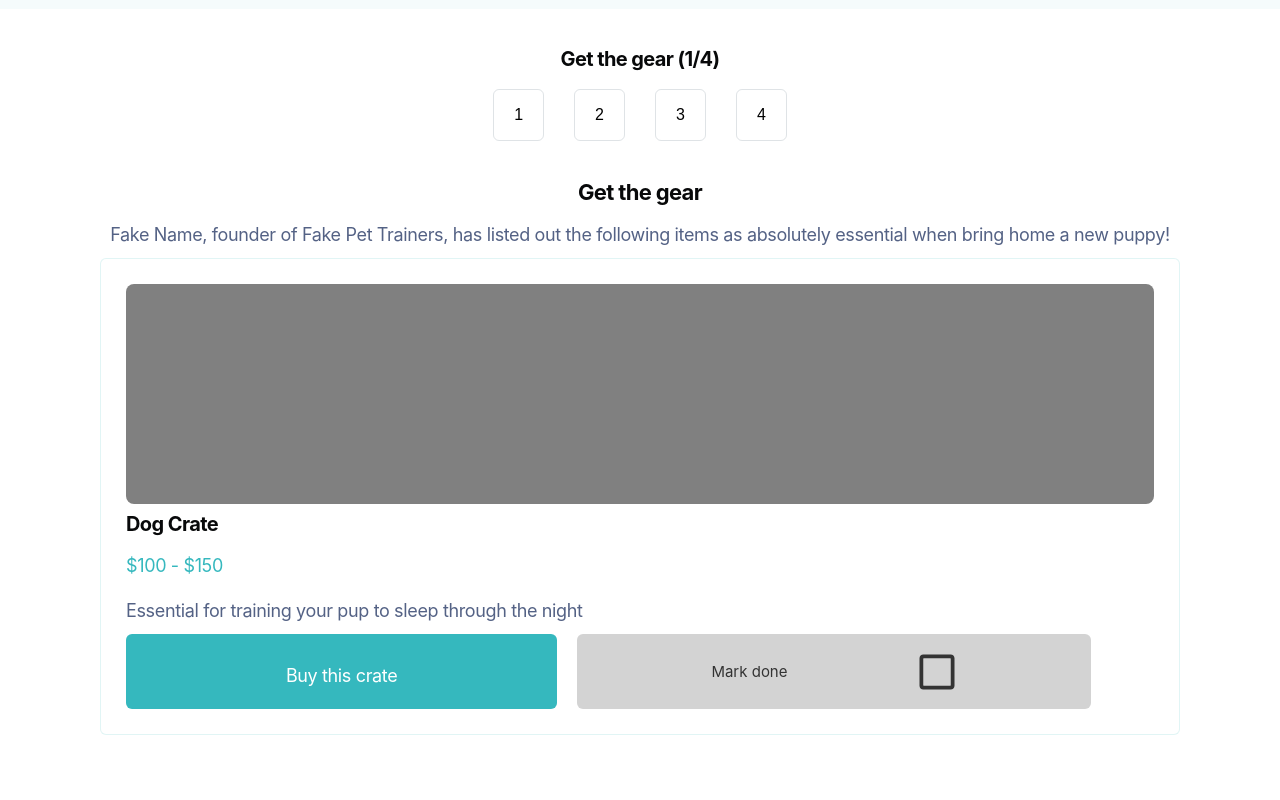
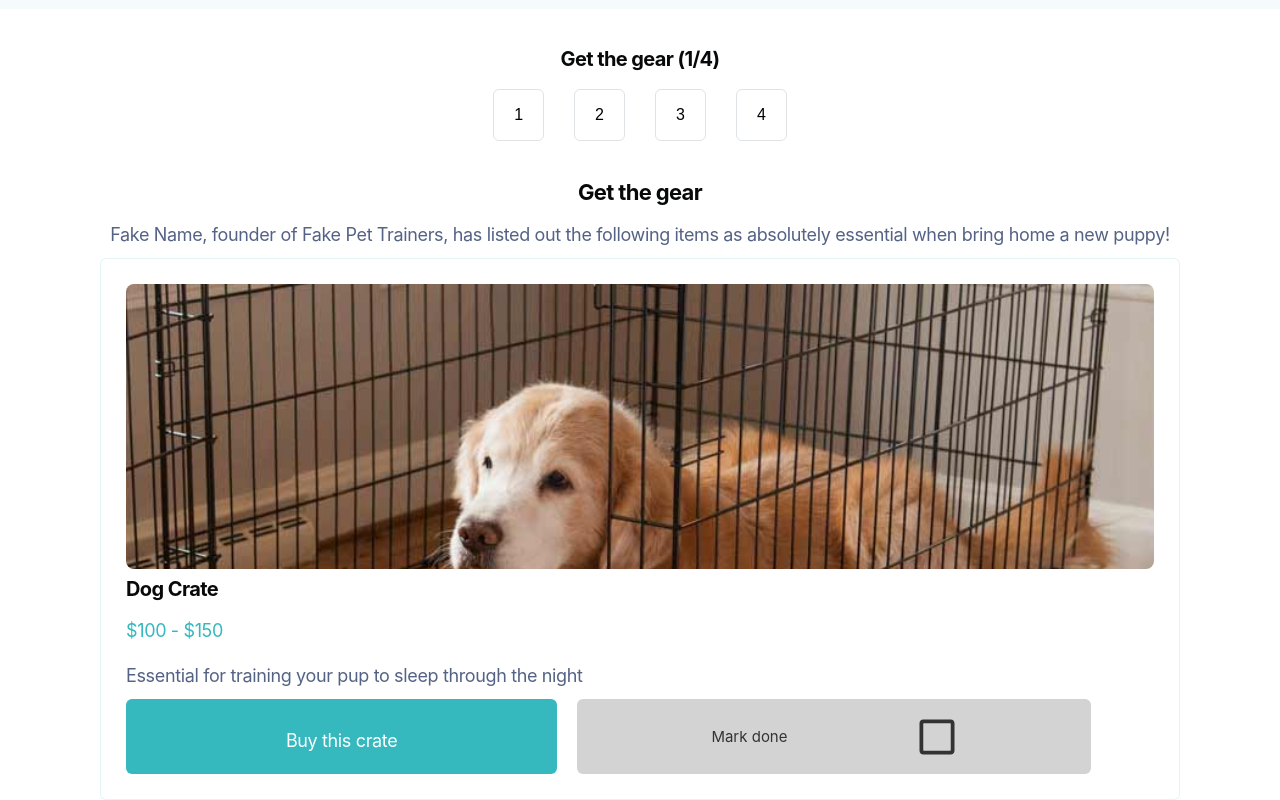
Before and after one commit to benharris28/new-puppy, a React (Create React App) app: page /checklist in a window 1280 px wide. Shown: the part 686-1486 px from the top of the page. Before the commit the page ends 1421 px from the top, so only its background shows below. Built offline with nearby package versions, Linux system fonts and the light colour scheme.

Commit message:
updated image styling

```diff
--- a/src/Components/ChecklistCard/ChecklistCard.js
+++ b/src/Components/ChecklistCard/ChecklistCard.js
@@ -2,9 +2,10 @@ import React from 'react';
 import { FontAwesomeIcon } from '@fortawesome/react-fontawesome'
 
 import { faSquare} from '@fortawesome/free-regular-svg-icons'
-
+import dogCrate from '../../Photos/dogCrate.jpg'
 
 class ChecklistCard extends React.Component {
+
     render() {
         return(
             <>
@@ -13,9 +14,13 @@ class ChecklistCard extends React.Component {
                     <p>Fake Name, founder of Fake Pet Trainers, has listed out the following items as absolutely essential when bring home a new puppy!</p>
                 </div>
                 <div className="checklist-card">
-                    <div className="checklist-card-image">
-                        <div className="stock-image"></div>
-                    </div>
+
+                        <div className="checklist-image-square">
+                            <img src={dogCrate} alt="dog crate" className="checklist-image" />
+                        </div>
+
+
+
                     <div className="checklist-card-content">
                         <div className="title-wrap">
                             <h6>Dog Crate</h6>
--- a/src/Routes/Checklist/Checklist.css
+++ b/src/Routes/Checklist/Checklist.css
@@ -54,17 +54,7 @@
     border-color: rgba(53,184,190,0.5);
 }
 
-.checklist-image {
-    overflow: hidden;
-    max-height: 120px;
-    max-width: 120px;
-    min-height: 120px;
-    min-width: 120px;
-    margin-right: 30px;
-    border-radius: 8px;
-    object-fit: cover;
-    margin-bottom: 20px;
-}
+
 
 .checklist-card-content {
     width: 100%;
@@ -111,6 +101,26 @@
         background-color: grey;
 
   }
+
+  .checklist-image-square {
+    overflow: hidden;
+    width: 100%;
+    height: 285px;
+    min-height: 120px;
+    min-width: 120px;
+    margin: auto;
+    border-radius: 8px;
+    object-fit: cover;
+    background-color: grey;
+
+}
+
+.checklist-image {
+    object-fit: cover;
+    height: 100%;
+    width: 100%
+
+}
 
   .checklist-card-button {
     display: flex;
```
Also changed, not shown: src/Photos/dogCrate.jpg (added).
